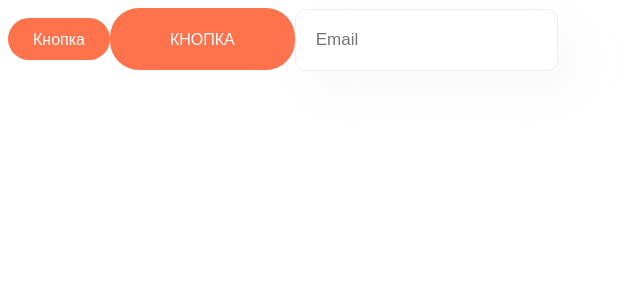
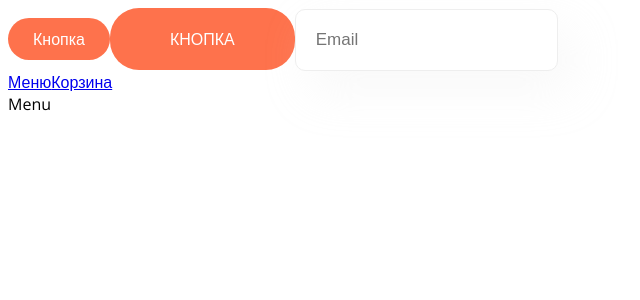
Before and after one commit to Likich02/pizza-app, a React (Vite) app: page / in a window 1280 px wide. Shown: the top 300 px of the page, without its empty margins (0-640 px from the left). Built offline with nearby package versions, Linux system fonts and the light colour scheme.

Commit message:
Add React router dom

```diff
--- a/package.json
+++ b/package.json
@@ -12,7 +12,8 @@
   "dependencies": {
     "classnames": "^2.5.1",
     "react": "^18.2.0",
-    "react-dom": "^18.2.0"
+    "react-dom": "^18.2.0",
+    "react-router-dom": "^6.22.3"
   },
   "devDependencies": {
     "@types/react": "^18.2.55",
--- a/src/App.tsx
+++ b/src/App.tsx
@@ -1,7 +1,10 @@
 import { MouseEvent, useState } from "react";
-
+import { Route, Routes } from "react-router-dom";
 import Button from "./components/Button/Button";
 import Input from "./components/Input/Input";
+import { Cart } from "./pages/Cart/Cart";
+import { Menu } from "./pages/Menu/Menu";
+import { Error } from "./pages/Error/Error";
 
 function App() {
   const [counter, setCounter] = useState<number>(0);
@@ -17,6 +20,15 @@
         Кнопка
       </Button>
       <Input placeholder="Email" />
+      <div>
+        <a href="/">Меню</a>
+        <a href="/cart">Корзина</a>
+      </div>
+      <Routes>
+        <Route path="/" element={<Menu />} />
+        <Route path="/cart" element={<Cart />} />
+        <Route path="*" element={<Error />} />
+      </Routes>
     </>
   );
 }
--- a/src/main.tsx
+++ b/src/main.tsx
@@ -1,10 +1,13 @@
-import React from 'react'
-import ReactDOM from 'react-dom/client'
-import App from './App.tsx'
-import './index.css'
+import React from "react";
+import ReactDOM from "react-dom/client";
+import App from "./App.tsx";
+import "./index.css";
+import { BrowserRouter } from "react-router-dom";
 
-ReactDOM.createRoot(document.getElementById('root')!).render(
+ReactDOM.createRoot(document.getElementById("root")!).render(
   <React.StrictMode>
-    <App />
-  </React.StrictMode>,
-)
+    <BrowserRouter>
+      <App />
+    </BrowserRouter>
+  </React.StrictMode>
+);
--- /dev/null
+++ b/src/pages/Cart/Cart.tsx
@@ -0,0 +1,3 @@
+export function Cart() {
+  return <>Cart</>;
+}
--- /dev/null
+++ b/src/pages/Error/Error.tsx
@@ -0,0 +1,3 @@
+export function Error() {
+  return <>Error</>;
+}
--- /dev/null
+++ b/src/pages/Menu/Menu.tsx
@@ -0,0 +1,3 @@
+export function Menu() {
+  return <>Menu</>;
+}
```
Also changed, not shown: 1 other file (tests, documents, lock files or other folders).
